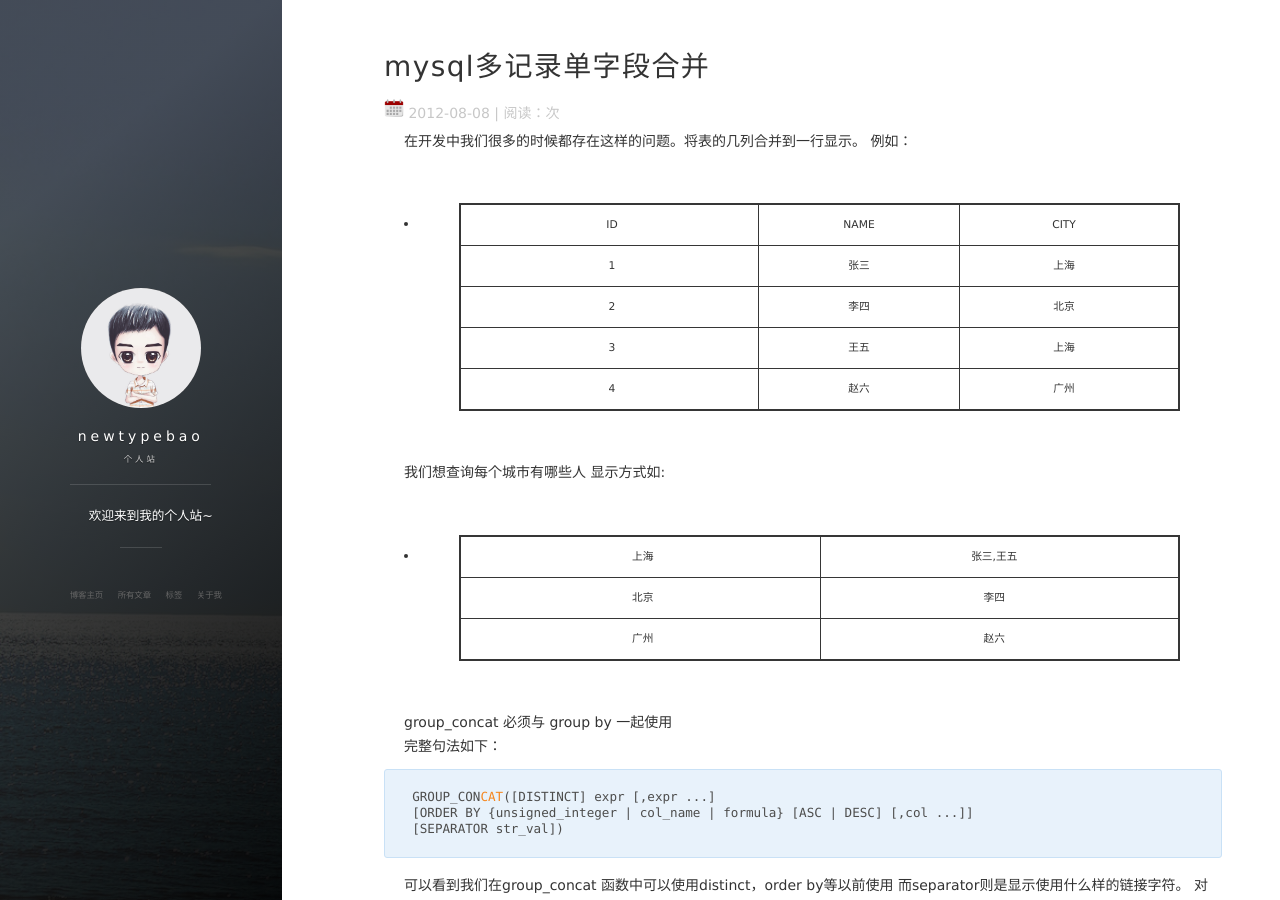
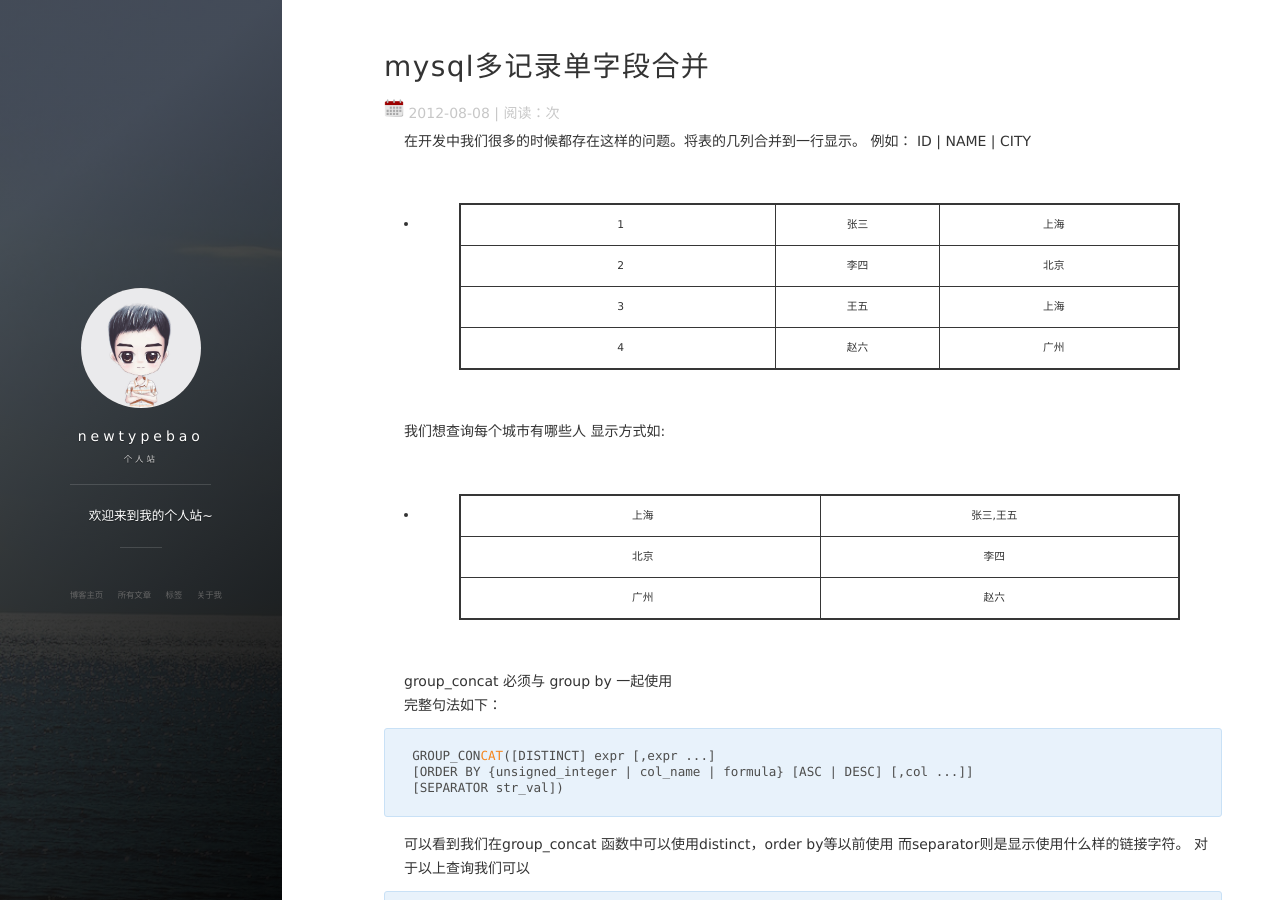
Before and after one commit to newtypebao/newtypebaoblog.github.io, a Jekyll site: the page built from _posts/2012-08-08-mysql多记录单字段合并.md, in a window 1280 px wide and 900 px high. Built offline with Jekyll 4.4.1, drawn with Linux system fonts in a browser that asks for light colours; nearby versions of some CDN libraries; comment, search, counter and statistics services are not loaded.

```diff
--- a/_posts/2012-08-08-mysql多记录单字段合并.md
+++ b/_posts/2012-08-08-mysql多记录单字段合并.md
@@ -7,15 +7,14 @@ tag: mysql
 
 在开发中我们很多的时候都存在这样的问题。将表的几列合并到一行显示。
 例如：
+ID | NAME | CITY
 - | :-: | :-:
-ID | NAME | CITY
 1 | 张三| 上海
 2 | 李四 | 北京
 3 | 王五 | 上海
 4 | 赵六 | 广州
 
 我们想查询每个城市有哪些人 显示方式如:
-
 - | :-: | :-:
 上海	| 张三,王五
 北京	| 李四
```
